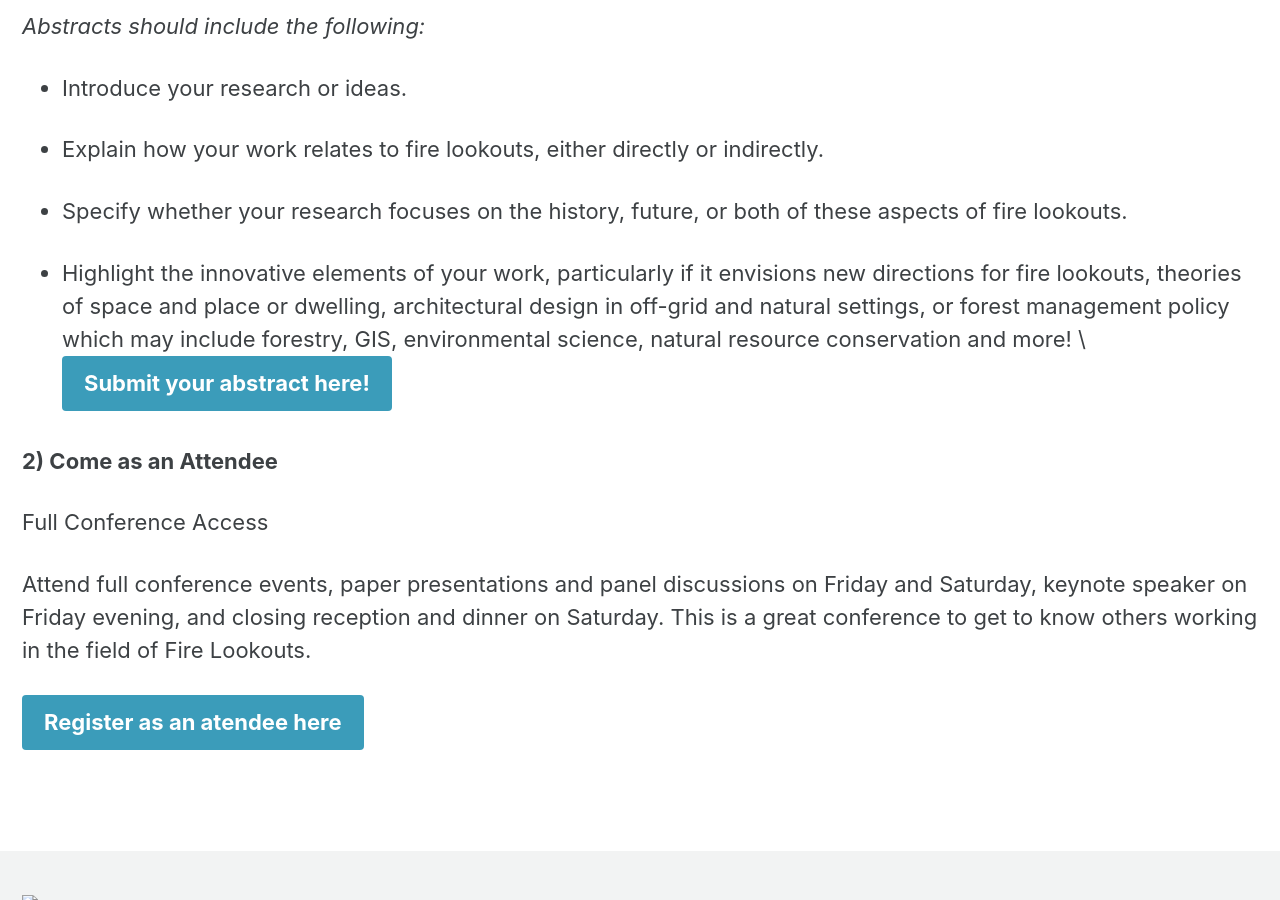
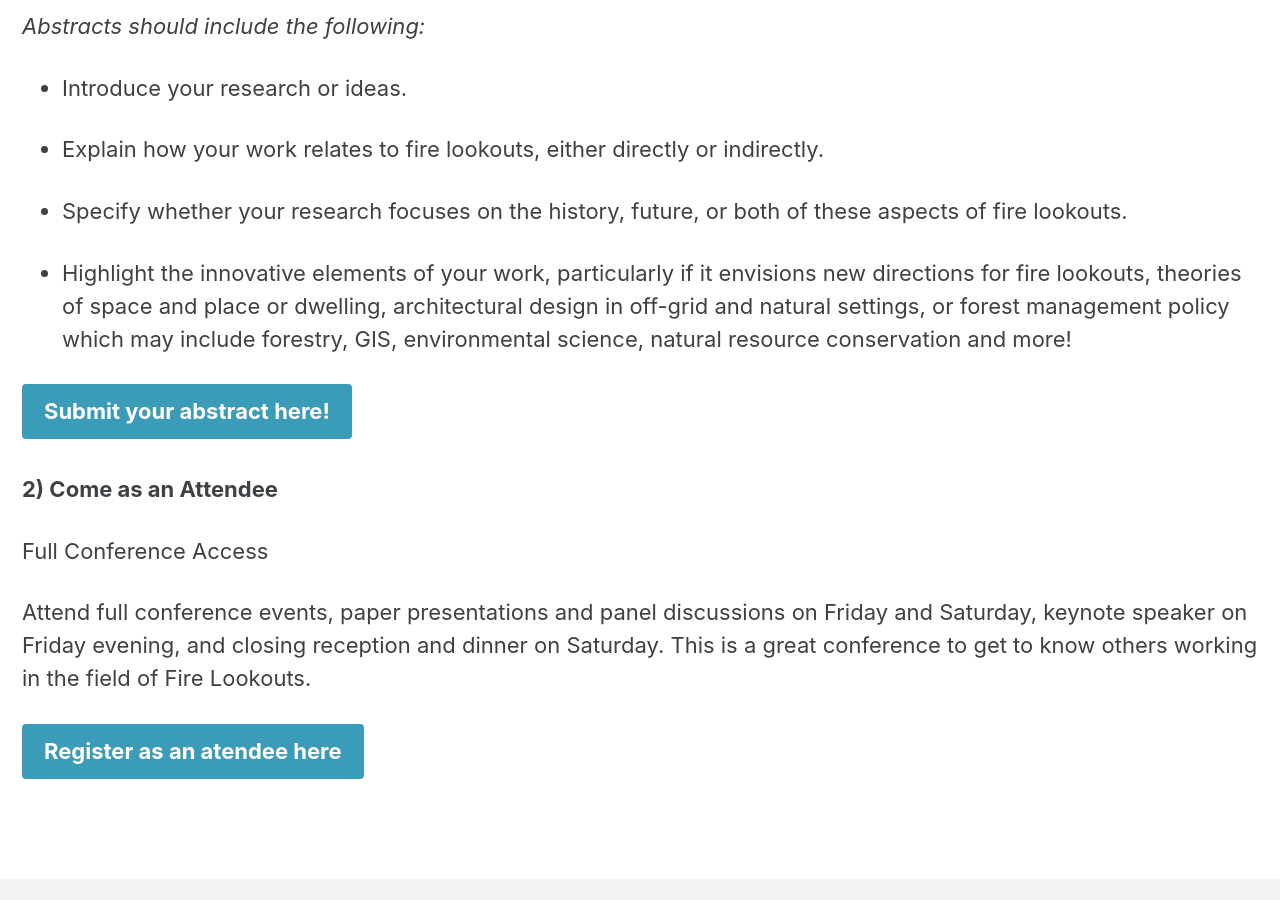
Before and after one commit to lookoutconference/lookoutconference.github.io, a Jekyll site: the page built from pages/participate.md, in a window 1280 px wide and 900 px high, scrolled down 1072 px. Built offline with Jekyll 4.4.1, drawn with Linux system fonts in a browser that asks for light colours; cached includes are drawn as plain includes; our own code applies the rules of GitHub Pages for plain Markdown files.

```diff
--- a/pages/participate.md
+++ b/pages/participate.md
@@ -37,7 +37,8 @@ In the spirit of interdisciplinarity, we welcome submissions from a broad range
 * Specify whether your research focuses on the history, future, or both of these aspects of fire lookouts.
 
 * Highlight the innovative elements of your work, particularly if it envisions new directions for fire lookouts, theories of space and place or dwelling, architectural design in off-grid and natural settings, or forest management policy which may include forestry, GIS, environmental science, natural resource conservation and more!
-\ [Submit your abstract here!](../join/){: .btn .btn--info .btn--large}
+
+[Submit your abstract here!](../join/){: .btn .btn--info .btn--large}
 
 **2\) Come as an Attendee**
 
```
